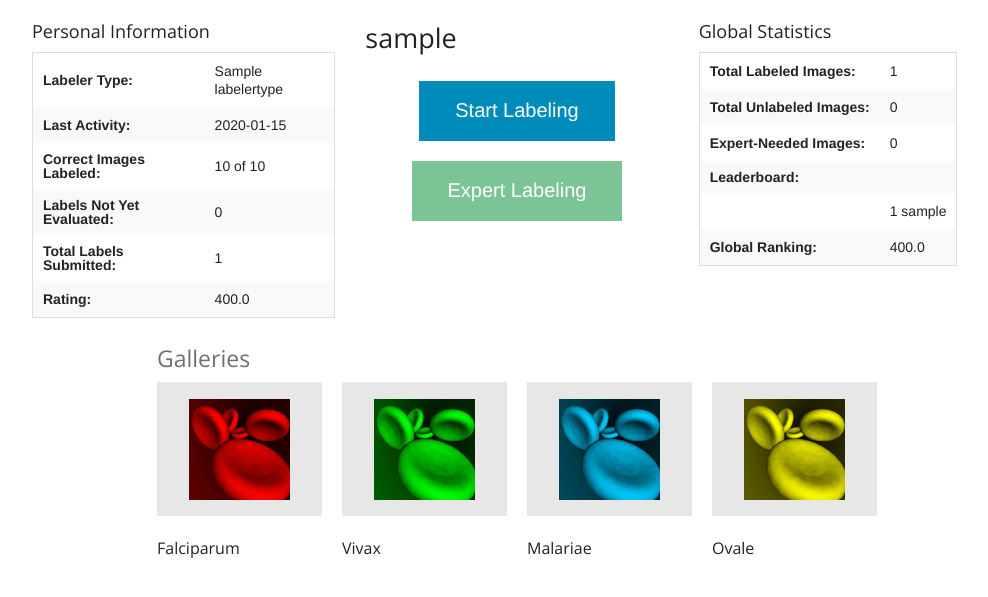
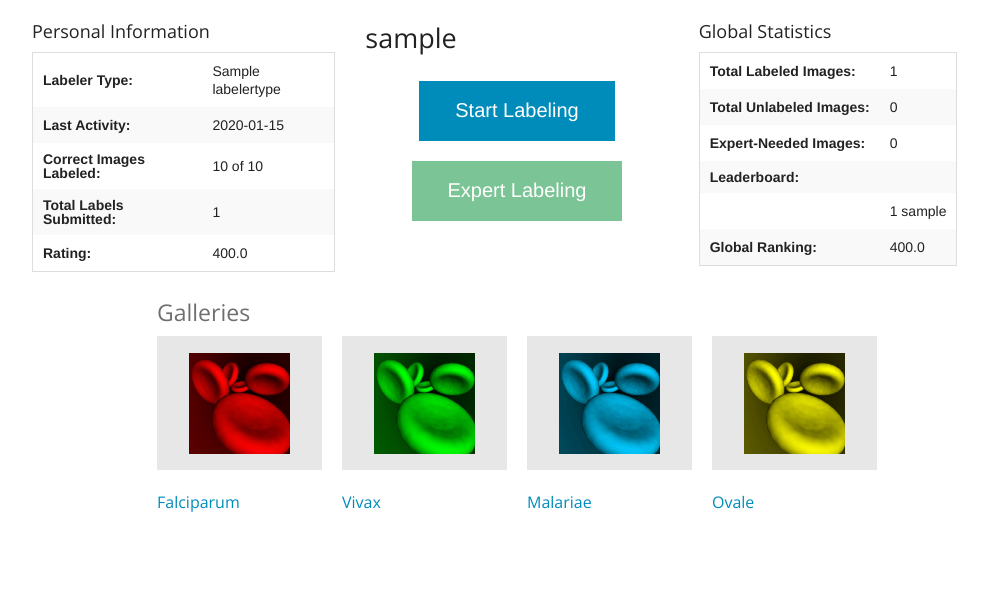
Before and after one commit to kedelaspenas/Malaria-Server, a Flask app: page /crowd/dashboard/ in a window 1280 px wide. Shown: the part 45-642 px from the top of the page, without its empty margins (123-1111 px from the left). Run offline with Flask 2, Linux system fonts and the light colour scheme; a user stored in the database is signed in; tables that the repository leaves empty hold one stand-in row (values such as "Sample post"); some libraries are stand-ins or nearby versions.

Commit message:
Presentation

```diff
--- a/crowd/templates/crowd/dashboard.html
+++ b/crowd/templates/crowd/dashboard.html
@@ -55,7 +55,6 @@
           <tr><th>Labeler Type: <td>{{labeler.labelertype.name}}
           <tr><th>Last Activity: <td>{{labeler.last_session.date() }}
           <tr><th>Correct Images Labeled: <td>{{labeler.total_correct_images_labeled}} of {{labeler.total_images_labeled}}
-          <tr><th>Labels Not Yet Evaluated: <td> {{total_images_labeled - labeler.training_image_labels.count()}}
           <tr><th>Total Labels Submitted: <td>{{total_images_labeled}}
           <tr><th>Rating: <td>{{labeler.labeler_rating * 100}}
         </table>
@@ -86,10 +85,10 @@
     <div class="large-9 columns large-centered">
     <h4 class="subheader">Galleries<h4>
         <ul class="small-block-grid-4">
-          <li><img class="button secondary" src="../static/images/red.jpg">Falciparum</li>
-          <li><img class="button secondary" src="../static/images/green.jpg">Vivax</li>
-          <li><img class="button secondary" src="../static/images/blue.jpg">Malariae</li>
-          <li><img class="button secondary" src="../static/images/yellow.jpg">Ovale</li>
+            <li><a href="/crowd/gallery/"><img class="button secondary" src="../static/images/red.jpg">Falciparum</a></li>
+                <li><a href="/crowd/gallery/"><img class="button secondary" src="../static/images/green.jpg">Vivax</a></li>
+              <li><a href="/crowd/gallery/"><img class="button secondary" src="../static/images/blue.jpg">Malariae</a></li>
+              <li><a href="/crowd/gallery/"><img class="button secondary" src="../static/images/yellow.jpg">Ovale</a></li>
         </ul>
       </div>
   </div>
--- a/crowd/views.py
+++ b/crowd/views.py
@@ -133,6 +133,18 @@ def makeTrainingImageLabel(labeler, diagnosis, coordinates):
 
         db.session.commit()
 
+@crowd.route('/crowd/gallery/')
+@login_required
+def gallery():
+    totalUnlabeled = TrainingImage.query.filter_by(date_finalized = None).count()
+    totalLabeled = len(TrainingImage.query.all()) - totalUnlabeled
+    expertNeeded = TrainingImage.query.filter_by(final_label_1 = 'Undeterminable').count()
+    leaderboard = Labeler.query.order_by(Labeler.labeler_rating).limit(10)
+    # sort leaderboard so Cat is not last:))
+    labeler = Labeler.query.filter_by(user_id=current_user.id).first()
+    total_images_labeled = TrainingImageLabel.query.group_by(TrainingImageLabel.training_image_id).count()
+
+    return render_template("/crowd/gallery.html", user = current_user, labeler = labeler, totalUnlabeled = totalUnlabeled, totalLabeled = totalLabeled, expertNeeded = expertNeeded, leaderboard = leaderboard, total_images_labeled=total_images_labeled)
 
 @crowd.route('/crowd/session/',  methods = ['GET', 'POST'])
 @login_required
--- a/serveus/models.py
+++ b/serveus/models.py
@@ -73,10 +73,13 @@ class Case(db.Model):
         self.date = date
         self.age = age
         self.address = address
+        self.human_diagnosis = human_diagnosis
+        """
         if human_diagnosis == 'No Malaria':
             self.human_diagnosis = human_diagnosis
         else:
             self.human_diagnosis = 'P. ' + human_diagnosis.lower()
+        """
         self.lat = lat
         self.lng = lng
 
--- a/serveus/templates/case.html
+++ b/serveus/templates/case.html
@@ -157,7 +157,7 @@
                                 <li class="span12" style="margin: 0; margin-left: 0; margin-right: 1.2%; margin-bottom: 1.2%">
                                     <div class="container span12">
                                         <a title="{{i}}" href="/{{i}}" class="thumbnail  pull-right" style="width: calc(100% - 30px)" data-gallery="gallery" onclick="window.currentImageIndex={{loop.index0}};getElementById('currentlyViewed_chkbox_printing').checked = document.getElementById('chkbox_'+{{loop.index0}}).checked;">
-                                            <img src="/{{i}}" alt="">
+                                            <img src="/{{i|thumbnail('200x200')}}" alt="">
                                             <h6 class="pull-left">Vivax</h6>
                                             <h6 class="pull-right">86%</h6>
                                         </a>
--- a/serveus/views.py
+++ b/serveus/views.py
@@ -29,7 +29,7 @@ from crowd.models import TrainingImage
 login_manager = LoginManager()
 login_manager.init_app(app)
 
-malariaList = ['Any Malaria Species','P. falciparum','P. vivax','P. ovale','P. malariae','No Malaria']
+malariaList = ['Any Malaria Species','Falciparum','Vivax','Ovale','Malariae','No Malaria']
 
 def get_admin():
     return UserType.query.filter(UserType.name == 'Administrator').first()
```
Also changed, not shown: serveus/admin.py (+3 -4 lines), updated.db.
